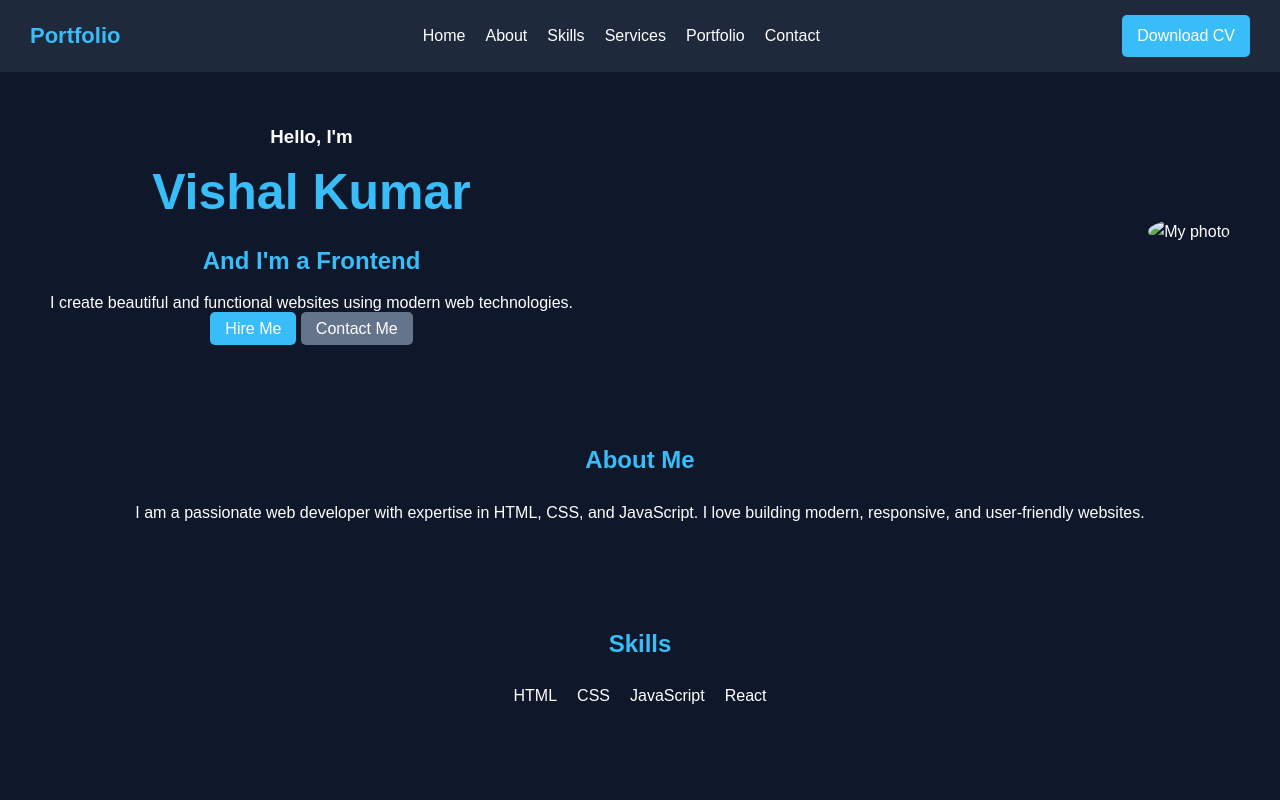
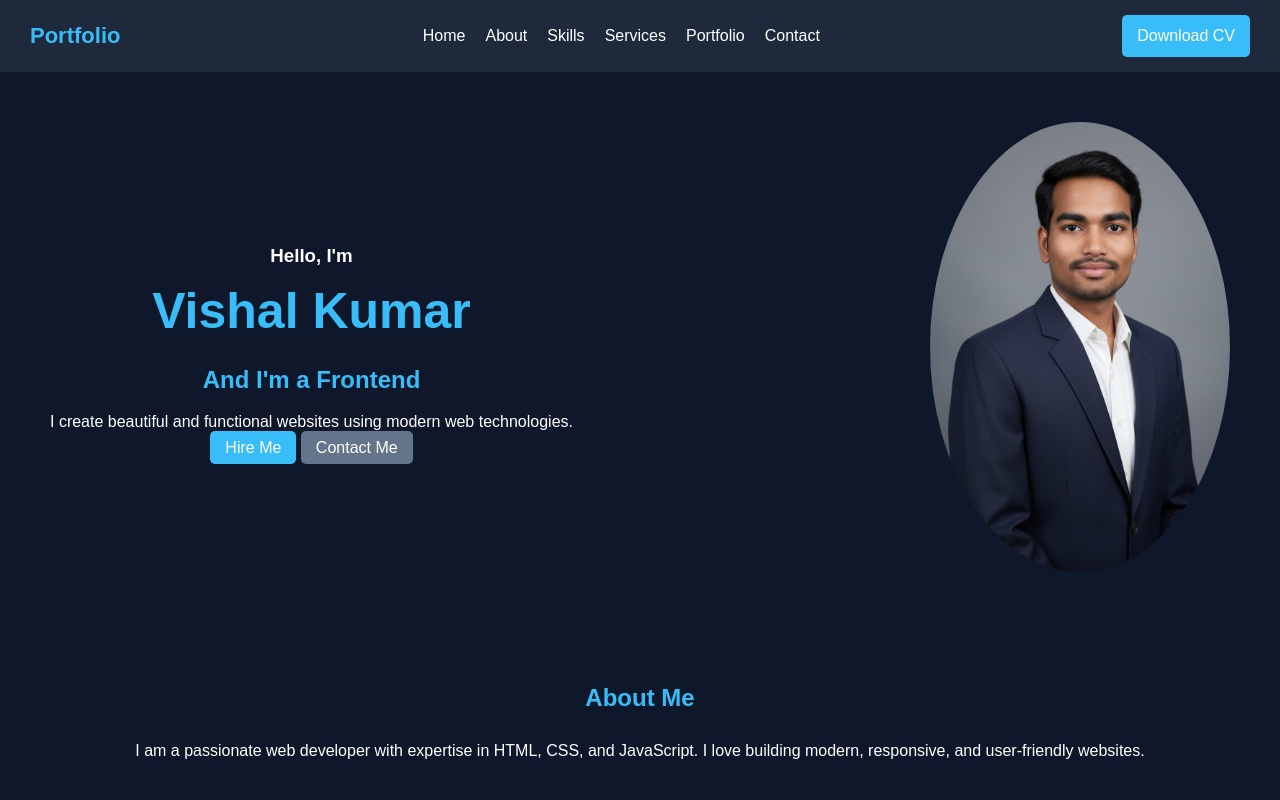
Before and after one commit to vishalyadav67236-cmd/portfolio, a plain HTML site: page index.html in a window 1280 px wide. Shown: the top 800 px of the page. Drawn offline with Linux system fonts and the light colour scheme.

Commit message:
index.html

```diff
--- a/index.html
+++ b/index.html
@@ -36,7 +36,7 @@
       <a href="#contact" class="btn2">Contact Me</a>
     </div>
     <div class="image">
-      <img src="images/vishalff.jpg" alt="My photo">
+      <img src="vishalff.jpg" alt="My photo">
     </div>
   </section>
 
@@ -97,4 +97,5 @@
 
   <script src="script.js"></script>
 </body>
+
 </html>
```
